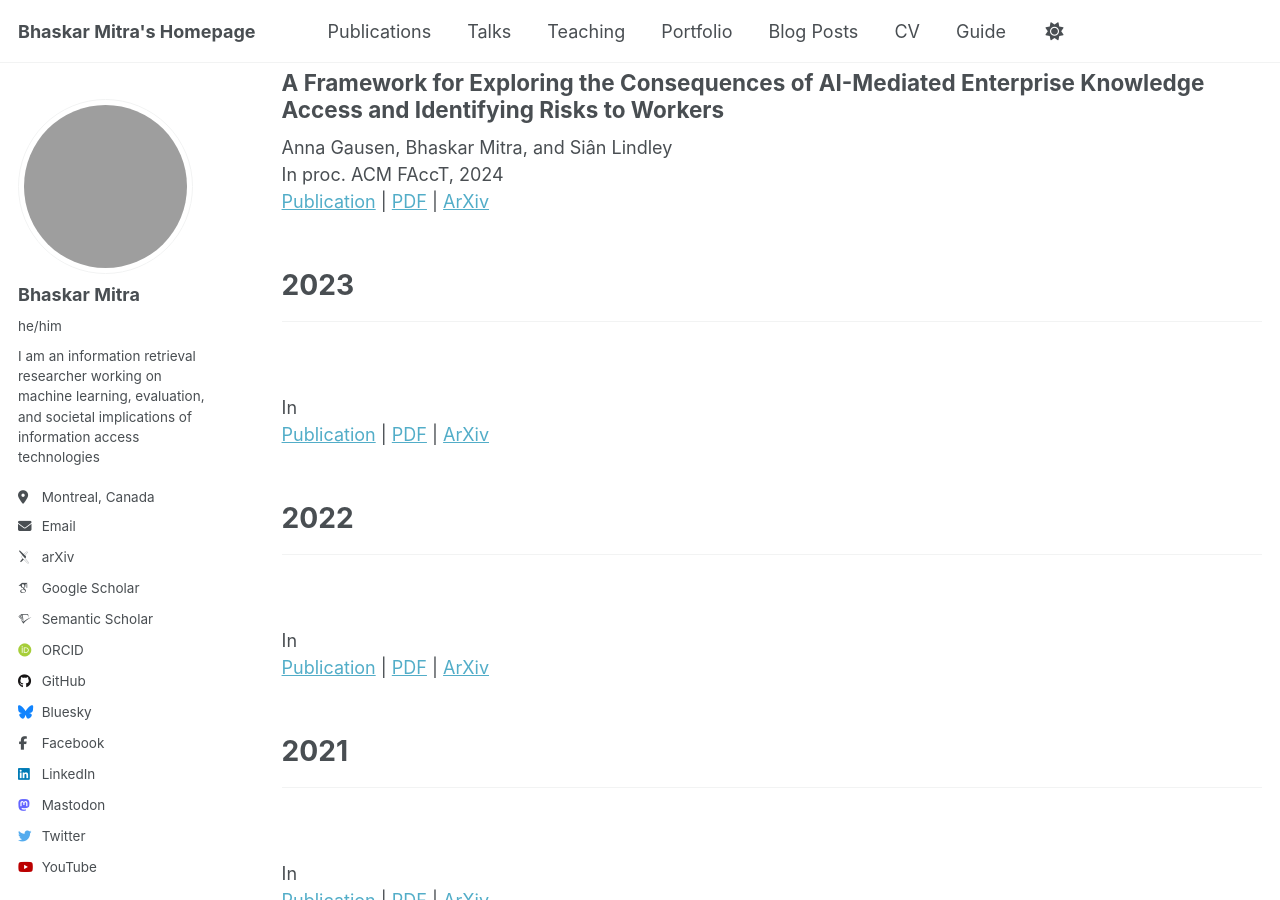
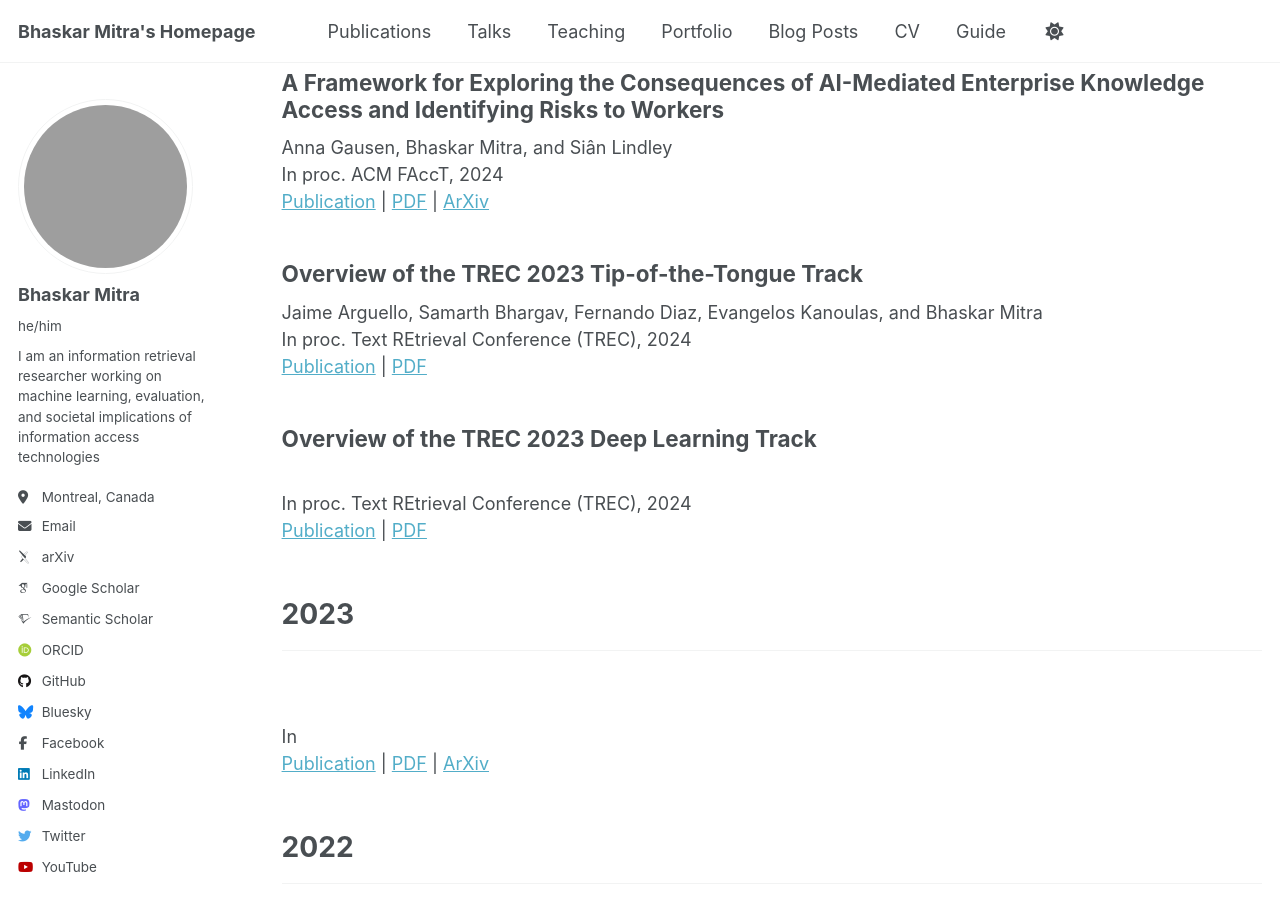
Before and after one commit to bhaskar-mitra/bhaskar-mitra.github.io, a Jekyll site: the page built from _pages/publications.html, in a window 1280 px wide and 900 px high, scrolled down 3476 px. Built offline with Jekyll 4.4.1, drawn with Linux system fonts in a browser that asks for light colours; some web fonts are replaced; grey boxes are pictures that could not be loaded.

Commit message:
Update publications.html

```diff
--- a/_pages/publications.html
+++ b/_pages/publications.html
@@ -135,6 +135,18 @@ author_profile: true
     In proc. ACM FAccT, 2024<br/>
     <a href="https://dl.acm.org/doi/10.1145/3630106.3658900">Publication</a> | <a href="../files/3630106.3658900.pdf">PDF</a> | <a href="https://arxiv.org/abs/2312.10076">ArXiv</a>
   </article>
+  <article class="archive__item" itemscope itemtype="http://schema.org/CreativeWork">
+    <h2>Overview of the TREC 2023 Tip-of-the-Tongue Track</h2>
+    Jaime Arguello, Samarth Bhargav, Fernando Diaz, Evangelos Kanoulas, and Bhaskar Mitra<br/>
+    In proc. Text REtrieval Conference (TREC), 2024<br/>
+    <a href="https://trec.nist.gov/pubs/trec32/papers/Overview_tot.pdf">Publication</a> | <a href="../files/Overview_tot_2023.pdf">PDF</a>
+  </article>
+  <article class="archive__item" itemscope itemtype="http://schema.org/CreativeWork">
+    <h2>Overview of the TREC 2023 Deep Learning Track</h2>
+    <br/>
+    In proc. Text REtrieval Conference (TREC), 2024<br/>
+    <a href="https://trec.nist.gov/pubs/trec32/papers/Overview_deep.pdf">Publication</a> | <a href="../files/Overview_deep_2023.pdf">PDF</a>
+  </article>
 </div>
 
 <br /><br />
```
